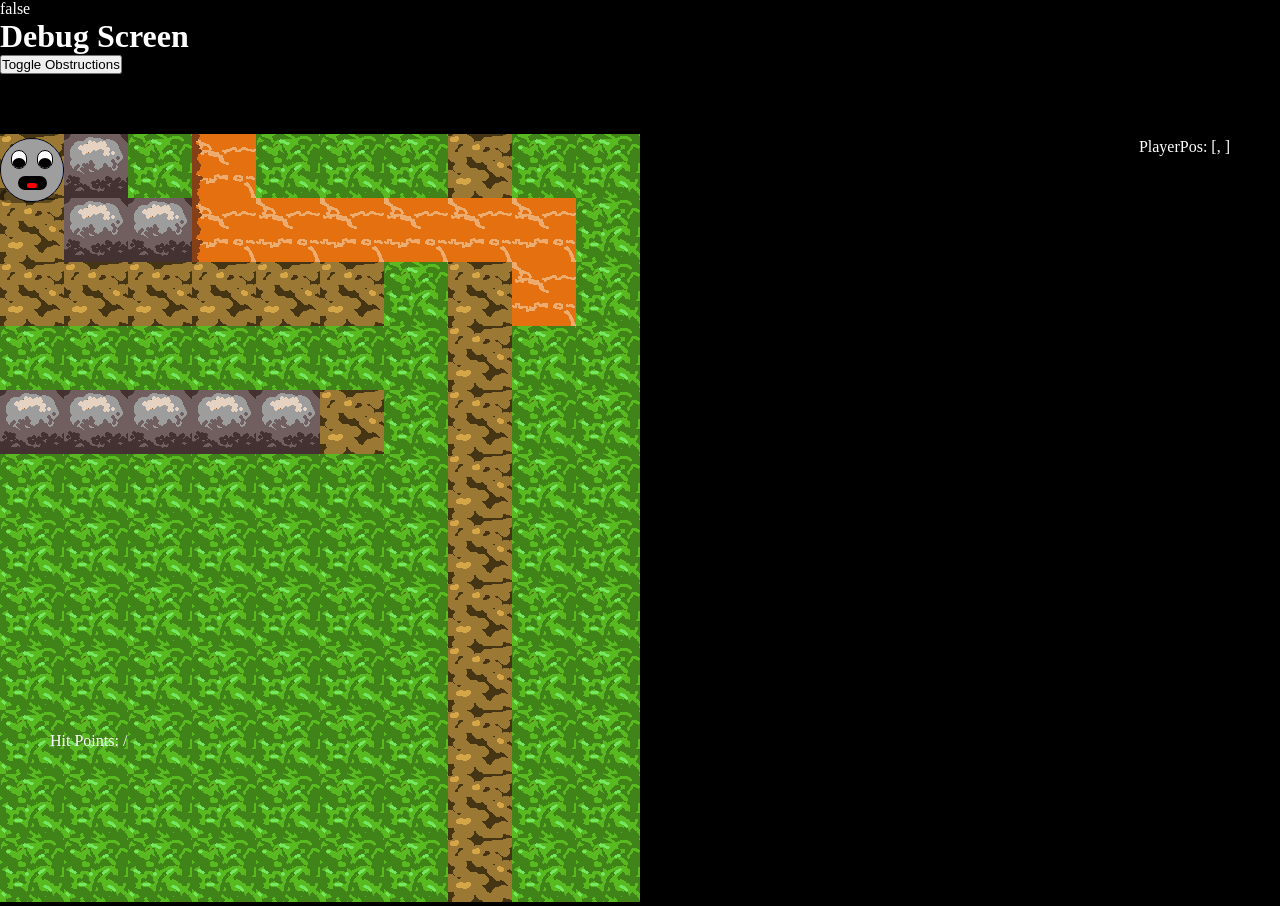
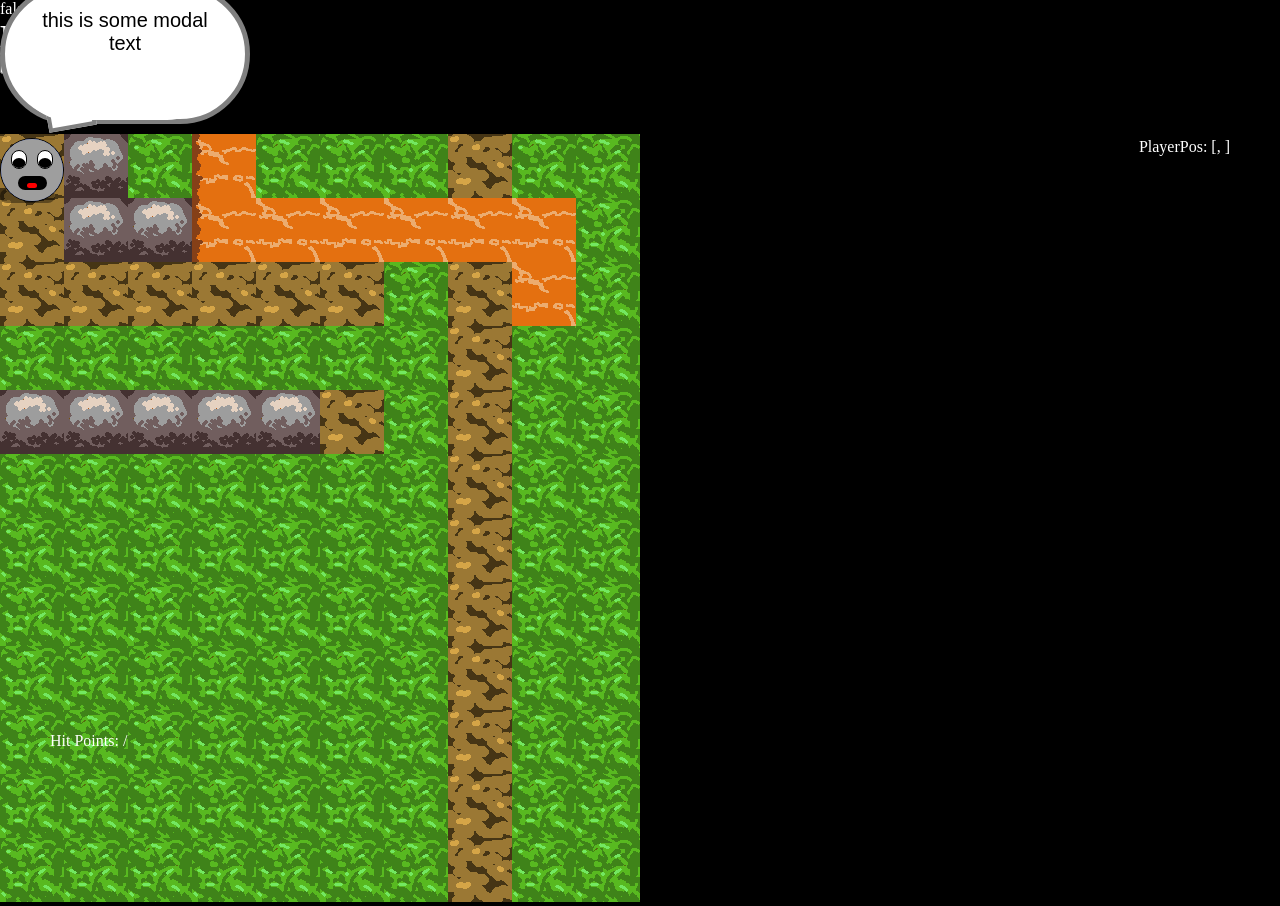
Before and after one commit to kevm254/react_rpg, a React (Create React App) app: page / in a window 1280 px wide. Built offline with nearby package versions, Linux system fonts and the light colour scheme; grey boxes are pictures that could not be loaded; a web font is replaced by a local one.

Commit message:
created modal
created modal

```diff
--- a/src/Models/Entities/Player/Player.entity.tsx
+++ b/src/Models/Entities/Player/Player.entity.tsx
@@ -2,6 +2,7 @@ import React, { Component } from "react";
 import anime from "animejs";
 import PlayerAnims from "./Player.anim";
 import PlayerFace from "./Partials/Face.partial";
+import Modal from "../../../components/Modal/Modal";
 import { Keys } from "../../keys.model";
 import PlayerShadow from "./Partials/Shadow.partial";
 import PlayerStyles from "./Player.styles";
@@ -13,6 +14,7 @@ export default class Player extends Component {
   playerMouthRef = React.createRef();
   leftEyeRef = React.createRef();
   rightEyeRef = React.createRef();
+  facialFeatureRefs = [];
 
   // constructor
   constructor(props) {
@@ -39,6 +41,15 @@ export default class Player extends Component {
     this.initPlayerPos();
     this.setupKeyListeners();
     this.animateFaceOnInit();
+    this.storeFacialFeatureRefs();
+  }
+
+  storeFacialFeatureRefs() {
+    this.facialFeatureRefs = [
+      this.leftEyeRef.current,
+      this.rightEyeRef.current,
+      this.playerMouthRef.current
+    ];
   }
 
   componentDidUpdate(prevProps) {
@@ -69,6 +80,10 @@ export default class Player extends Component {
 
   setPlayerIsRolling(isRolling: boolean) {
     this.setState({ rollAnimIsPlaying: isRolling });
+  }
+
+  setPreviousPlayerDirection(direction: string) {
+    this.setState({ previousPlayerDirection: direction });
   }
 
   playGameOverAnim() {
@@ -241,8 +256,19 @@ export default class Player extends Component {
           }
         });
 
-        this.updatePlayerDirection("UP");
+        // if (this.state.playerDirection === "LEFT" && this.state.isRolled) {
+        // anime({
+        //   targets: [
+        //     this.leftEyeRef.current,
+        //     // this.rightEyeRef.current,
+        //     this.playerMouthRef.current
+        //   ],
 
+        //   translateY: [0, -200],
+        //   easing: "linear",
+        //   duration: 300
+        // });
+        // } else {
         this.state.isRolled
           ? anime({
               targets: [
@@ -265,6 +291,9 @@ export default class Player extends Component {
               easing: "linear",
               duration: 300
             });
+        // }
+        this.updatePlayerDirection("UP");
+
         this.setState({ isRolled: !this.state.isRolled });
 
         this.props.checkForDamage(this.state.playerPos);
@@ -290,28 +319,16 @@ export default class Player extends Component {
         this.updatePlayerDirection("DOWN");
 
         this.state.isRolled
-          ? anime({
-              targets: [
+          ? PlayerAnims.rollDown1([
               this.leftEyeRef.current,
               this.rightEyeRef.current,
               this.playerMouthRef.current
-              ],
-
-              translateY: [-100, 0],
-              easing: "linear",
-              duration: 300
-            })
-          : anime({
-              targets: [
+            ])
+          : PlayerAnims.rollDown2([
               this.leftEyeRef.current,
               this.rightEyeRef.current,
               this.playerMouthRef.current
-              ],
-
-              translateY: [0, 100],
-              easing: "linear",
-              duration: 300
-            });
+            ]);
 
         this.setState({ isRolled: !this.state.isRolled });
         this.props.checkForDamage(this.state.playerPos);
@@ -330,6 +347,7 @@ export default class Player extends Component {
           width: "64px"
         }}
       >
+        <Modal />
         <div
           className={"debug"}
           style={{
--- a/src/components/Modal/Modal.tsx
+++ b/src/components/Modal/Modal.tsx
@@ -1,9 +1,93 @@
 import React, { Component } from "react";
+import anime from "animejs";
+import "./modal.css";
+
+const modalStyles = {
+  boxSizing: "border-box",
+  height: "140px",
+  width: "250px",
+  position: "absolute",
+  color: "black",
+  borderRadius: "100px",
+  backgroundColor: "rgba(255, 255, 255, 1)",
+  zIndex: 100,
+  border: "5px solid gray",
+  padding: "20px",
+  top: "-90px"
+};
+
+const modalMaskStyles = {
+  position: "absolute",
+  top: "31px",
+  marginLeft: "12px",
+  left: "0px",
+  height: "100px",
+  width: "200px",
+  borderRadius: "100px",
+  backgroundColor: "white",
+  zIndex: 80
+};
+
+const modalTailStyles = {
+  backgroundColor: "white",
+  border: "4px solid gray",
+  height: "40px",
+  width: "40px",
+  bottom: "-10px",
+  left: "40px",
+  position: "absolute",
+  zIndex: 50,
+  transform: "rotate(-10deg)"
+};
+
+const modalTextAreaStyles = {
+  position: "absolute",
+  height: "90px",
+  width: "200px",
+  zIndex: 100,
+  textAlign: "center",
+  fontSize: "20px",
+  fontFamily: "Arial"
+};
 
 export default class Modal extends Component {
+  modalRef: React.ref = React.createRef();
+
+  constructor(props) {
+    super(props);
+    this.state = {
+      text: "this is some modal text"
+    };
+  }
+
+  componentDidMount() {
+    console.log(this.modalRef.current);
+    anime({
+      targets: this.modalRef.current,
+      opacity: [0, 1],
+      scale: [0, 1],
+      duration: 500,
+      easing: "linear"
+    });
+  }
+
+  componentWillUnMount() {}
+
+  fadeIn() {}
+
+  getStyles() {
+    return Object.assign({}, modalStyles);
+  }
+
   render() {
     return (
-      <div style={{ height: "400px", width: "800px" }}>This is a modal</div>
+      <div style={modalStyles} ref={this.modalRef}>
+        <div className="modal_mask" style={modalMaskStyles} />
+        <div className="modal_text_area" style={modalTextAreaStyles}>
+          {this.state.text}
+        </div>
+        <div className="modal_tail" style={modalTailStyles} />
+      </div>
     );
   }
 }
--- /dev/null
+++ b/src/components/Modal/modal.css
@@ -0,0 +1,4 @@
+.rotate {
+  transform: rotate(20deg);
+  background-color: orange;
+}
--- a/src/states/debug/debug.state.tsx
+++ b/src/states/debug/debug.state.tsx
@@ -2,10 +2,20 @@ import React, { Component } from "react";
 import TextBox from "../../components/UI/TextBox/TextBox";
 import Tile from "../../components/Tile/Tilemap/Tile.component";
 import Player from "../../Models/Entities/Player/Player.entity";
+
+import LevelData from "./level1";
 import anime from "animejs";
 import { Keys } from "../../Models/keys.model";
 
 export default class DebugState extends Component {
+  data;
+  itemMap;
+  lightMap;
+  obstructionMap;
+  damageMap;
+  tiles = [];
+
+  // CONSTRUCTOR ///////////////
   constructor(props) {
     super(props);
 
@@ -14,88 +24,14 @@ export default class DebugState extends Component {
       showObstrructions: false,
       playerPos: { x: 0, y: 0 },
       updatePlayerHP: 0,
-      gameOver: false
+      gameOver: false,
+      playerTop: 0,
+      playerLeft: 0
     };
 
     this.bindAll();
+    this.initMaps();
   }
-
-  data = [
-    [2, 3, 1, 5, 1, 1, 1, 2, 1, 1],
-    [2, 3, 3, 5, 4, 4, 4, 4, 4, 1],
-    [2, 2, 2, 2, 2, 2, 1, 2, 4, 1],
-    [1, 1, 1, 1, 1, 1, 1, 2, 1, 1],
-    [3, 3, 3, 3, 3, 2, 1, 2, 1, 1],
-    [1, 1, 1, 1, 1, 1, 1, 2, 1, 1],
-    [1, 1, 1, 1, 1, 1, 1, 2, 1, 1],
-    [1, 1, 1, 1, 1, 1, 1, 2, 1, 1],
-    [1, 1, 1, 1, 1, 1, 1, 2, 1, 1],
-    [1, 1, 1, 1, 1, 1, 1, 2, 1, 1],
-    [1, 1, 1, 1, 1, 1, 1, 2, 1, 1],
-    [1, 1, 1, 1, 1, 1, 1, 2, 1, 1]
-  ];
-
-  itemMap = [
-    [0, 0, 0, 0, 0, 0, 0, 0, 0, 0],
-    [0, 0, 0, 0, 0, 0, 0, 0, 0, 0],
-    [0, 0, 0, 0, 0, 0, 0, 0, 0, 0],
-    [0, 0, 0, 0, 0, 0, 0, 0, 0, 0],
-    [0, 0, 0, 0, 0, 0, 0, 0, 0, 0],
-    [0, 0, 0, 0, 0, 0, 0, 0, 0, 0],
-    [0, 0, 0, 0, 0, 0, 0, 0, 0, 0],
-    [0, 0, 0, 0, 0, 0, 0, 0, 0, 0],
-    [0, 0, 0, 0, 0, 0, 0, 0, 0, 0],
-    [0, 0, 0, 0, 0, 0, 0, 0, 0, 0],
-    [0, 0, 0, 0, 0, 0, 0, 0, 0, 0],
-    [0, 0, 0, 0, 0, 0, 0, 0, 0, 0]
-  ];
-
-  lightMap = [
-    [0, 0, 0, 0, 0, 0, 0, 0, 0, 0],
-    [0, 0, 0, 0, 0, 0, 0, 0, 0, 0],
-    [0, 0, 0, 0, 0, 0, 0, 0, 0, 0],
-    [0, 0, 0, 0, 0, 0, 0, 0, 0, 0],
-    [0, 0, 0, 0, 0, 0, 0, 0, 0, 0],
-    [0, 0, 0, 0, 0, 0, 0, 0, 0, 0],
-    [0, 0, 0, 0, 0, 0, 0, 0, 0, 0],
-    [0, 0, 0, 0, 0, 0, 0, 0, 0, 0],
-    [0, 0, 0, 0, 0, 0, 0, 0, 0, 0],
-    [0, 0, 0, 0, 0, 0, 0, 0, 0, 0],
-    [0, 0, 0, 0, 0, 0, 0, 0, 0, 0],
-    [0, 0, 0, 0, 0, 0, 0, 0, 0, 0]
-  ];
-
-  obstructionMap = [
-    [0, 1, 0, 0, 0, 0, 0, 0, 0, 0],
-    [0, 1, 1, 0, 0, 0, 0, 0, 0, 0],
-    [0, 0, 0, 0, 0, 0, 0, 0, 0, 0],
-    [0, 0, 0, 0, 0, 0, 0, 0, 0, 0],
-    [1, 1, 1, 1, 1, 0, 0, 0, 0, 0],
-    [0, 0, 0, 0, 0, 0, 0, 0, 0, 0],
-    [0, 0, 0, 0, 0, 0, 0, 0, 0, 0],
-    [0, 0, 0, 0, 0, 0, 0, 0, 0, 0],
-    [0, 0, 0, 0, 0, 0, 0, 0, 0, 0],
-    [0, 0, 0, 0, 0, 0, 0, 0, 0, 0],
-    [0, 0, 0, 0, 0, 0, 0, 0, 0, 0],
-    [0, 0, 0, 0, 0, 0, 0, 0, 0, 0]
-  ];
-
-  damageMap = [
-    [0, 0, 0, 1, 0, 0, 0, 0, 0, 0],
-    [0, 0, 0, 1, 1, 1, 1, 1, 1, 0],
-    [0, 0, 0, 0, 0, 0, 0, 0, 1, 0],
-    [0, 0, 0, 0, 0, 0, 0, 0, 0, 0],
-    [0, 0, 0, 0, 0, 0, 0, 0, 0, 0],
-    [0, 0, 0, 0, 0, 0, 0, 0, 0, 0],
-    [0, 0, 0, 0, 0, 0, 0, 0, 0, 0],
-    [0, 0, 0, 0, 0, 0, 0, 0, 0, 0],
-    [0, 0, 0, 0, 0, 0, 0, 0, 0, 0],
-    [0, 0, 0, 0, 0, 0, 0, 0, 0, 0],
-    [0, 0, 0, 0, 0, 0, 0, 0, 0, 0],
-    [0, 0, 0, 0, 0, 0, 0, 0, 0, 0]
-  ];
-
-  tiles = [];
 
   bindAll() {
     this.restartGame = this.restartGame.bind(this);
@@ -106,9 +42,22 @@ export default class DebugState extends Component {
     this.showGameOver = this.showGameOver.bind(this);
   }
 
+  initMaps() {
+    this.data = LevelData.getMapData();
+    this.itemMap = LevelData.getItemMapData();
+    this.lightMap = LevelData.getLightMapData();
+    this.obstructionMap = LevelData.getObstructionMap();
+    this.damageMap = LevelData.getDamageMap();
+  }
+
+  // LIFE -CYCLE METHODS /////////////
   componentWillMount() {
     this.renderRow(this.data);
   }
+
+  componentDidMount() {}
+
+  // GENERAL METHODS ///////////////
 
   updatePlayerPos(pos: { x: number; y: number }) {
     this.setState({ playerPos: pos });
@@ -125,7 +74,7 @@ export default class DebugState extends Component {
     this.setState({ updatePlayerHP: 0 });
   }
 
-  renderRow(dataSource: [], row: boolean) {
+  renderRow(dataSource: []) {
     dataSource.map((row, i) => {
       let currentRow = i;
 
@@ -181,6 +130,21 @@ export default class DebugState extends Component {
     );
   }
 
+  displayPlayer() {
+    return (
+      <Player
+        playerOffset={{ x: 0, y: 0 }}
+        obstructionMap={this.obstructionMap}
+        updatePlayerPos={this.updatePlayerPos}
+        checkForDamage={this.checkForDamage}
+        resetDamage={this.resetDamage}
+        updatePlayerHP={this.state.updatePlayerHP}
+        showGameOver={this.showGameOver}
+      />
+    );
+  }
+
+  // RENDER ///////////////////
   render() {
     return (
       <div
@@ -195,17 +159,10 @@ export default class DebugState extends Component {
 
         <h1>Debug Screen</h1>
         <button onClick={this.toggleObstructionMap}>Toggle Obstructions</button>
+
         {!this.state.gameOver ? (
           <div id="game_container">
-            <Player
-              playerOffset={{ x: 0, y: 0 }}
-              obstructionMap={this.obstructionMap}
-              updatePlayerPos={this.updatePlayerPos}
-              checkForDamage={this.checkForDamage}
-              resetDamage={this.resetDamage}
-              updatePlayerHP={this.state.updatePlayerHP}
-              showGameOver={this.showGameOver}
-            />
+            {this.displayPlayer()}
             {this.renderUI(this.state)}
             {this.state.tiles}
           </div>
--- /dev/null
+++ b/src/states/debug/level1.ts
@@ -0,0 +1,86 @@
+export default class LevelData {
+  static getMapData() {
+    return [
+      [2, 3, 1, 5, 1, 1, 1, 2, 1, 1],
+      [2, 3, 3, 5, 4, 4, 4, 4, 4, 1],
+      [2, 2, 2, 2, 2, 2, 1, 2, 4, 1],
+      [1, 1, 1, 1, 1, 1, 1, 2, 1, 1],
+      [3, 3, 3, 3, 3, 2, 1, 2, 1, 1],
+      [1, 1, 1, 1, 1, 1, 1, 2, 1, 1],
+      [1, 1, 1, 1, 1, 1, 1, 2, 1, 1],
+      [1, 1, 1, 1, 1, 1, 1, 2, 1, 1],
+      [1, 1, 1, 1, 1, 1, 1, 2, 1, 1],
+      [1, 1, 1, 1, 1, 1, 1, 2, 1, 1],
+      [1, 1, 1, 1, 1, 1, 1, 2, 1, 1],
+      [1, 1, 1, 1, 1, 1, 1, 2, 1, 1]
+    ];
+  }
+
+  static getItemMapData() {
+    return [
+      [0, 0, 0, 0, 0, 0, 0, 0, 0, 0],
+      [0, 0, 0, 0, 0, 0, 0, 0, 0, 0],
+      [0, 0, 0, 0, 0, 0, 0, 0, 0, 0],
+      [0, 0, 0, 0, 0, 0, 0, 0, 0, 0],
+      [0, 0, 0, 0, 0, 0, 0, 0, 0, 0],
+      [0, 0, 0, 0, 0, 0, 0, 0, 0, 0],
+      [0, 0, 0, 0, 0, 0, 0, 0, 0, 0],
+      [0, 0, 0, 0, 0, 0, 0, 0, 0, 0],
+      [0, 0, 0, 0, 0, 0, 0, 0, 0, 0],
+      [0, 0, 0, 0, 0, 0, 0, 0, 0, 0],
+      [0, 0, 0, 0, 0, 0, 0, 0, 0, 0],
+      [0, 0, 0, 0, 0, 0, 0, 0, 0, 0]
+    ];
+  }
+
+  static getLightMapData() {
+    return [
+      [0, 0, 0, 0, 0, 0, 0, 0, 0, 0],
+      [0, 0, 0, 0, 0, 0, 0, 0, 0, 0],
+      [0, 0, 0, 0, 0, 0, 0, 0, 0, 0],
+      [0, 0, 0, 0, 0, 0, 0, 0, 0, 0],
+      [0, 0, 0, 0, 0, 0, 0, 0, 0, 0],
+      [0, 0, 0, 0, 0, 0, 0, 0, 0, 0],
+      [0, 0, 0, 0, 0, 0, 0, 0, 0, 0],
+      [0, 0, 0, 0, 0, 0, 0, 0, 0, 0],
+      [0, 0, 0, 0, 0, 0, 0, 0, 0, 0],
+      [0, 0, 0, 0, 0, 0, 0, 0, 0, 0],
+      [0, 0, 0, 0, 0, 0, 0, 0, 0, 0],
+      [0, 0, 0, 0, 0, 0, 0, 0, 0, 0]
+    ];
+  }
+
+  static getObstructionMap() {
+    return [
+      [0, 1, 0, 0, 0, 0, 0, 0, 0, 0],
+      [0, 1, 1, 0, 0, 0, 0, 0, 0, 0],
+      [0, 0, 0, 0, 0, 0, 0, 0, 0, 0],
+      [0, 0, 0, 0, 0, 0, 0, 0, 0, 0],
+      [1, 1, 1, 1, 1, 0, 0, 0, 0, 0],
+      [0, 0, 0, 0, 0, 0, 0, 0, 0, 0],
+      [0, 0, 0, 0, 0, 0, 0, 0, 0, 0],
+      [0, 0, 0, 0, 0, 0, 0, 0, 0, 0],
+      [0, 0, 0, 0, 0, 0, 0, 0, 0, 0],
+      [0, 0, 0, 0, 0, 0, 0, 0, 0, 0],
+      [0, 0, 0, 0, 0, 0, 0, 0, 0, 0],
+      [0, 0, 0, 0, 0, 0, 0, 0, 0, 0]
+    ];
+  }
+
+  static getDamageMap() {
+    return [
+      [0, 0, 0, 1, 0, 0, 0, 0, 0, 0],
+      [0, 0, 0, 1, 1, 1, 1, 1, 1, 0],
+      [0, 0, 0, 0, 0, 0, 0, 0, 1, 0],
+      [0, 0, 0, 0, 0, 0, 0, 0, 0, 0],
+      [0, 0, 0, 0, 0, 0, 0, 0, 0, 0],
+      [0, 0, 0, 0, 0, 0, 0, 0, 0, 0],
+      [0, 0, 0, 0, 0, 0, 0, 0, 0, 0],
+      [0, 0, 0, 0, 0, 0, 0, 0, 0, 0],
+      [0, 0, 0, 0, 0, 0, 0, 0, 0, 0],
+      [0, 0, 0, 0, 0, 0, 0, 0, 0, 0],
+      [0, 0, 0, 0, 0, 0, 0, 0, 0, 0],
+      [0, 0, 0, 0, 0, 0, 0, 0, 0, 0]
+    ];
+  }
+}
```
Also changed, not shown: src/Models/Entities/Player/Player.anim.ts (+18 -0 lines). Lines whose indentation alone changed are shown as unchanged.
